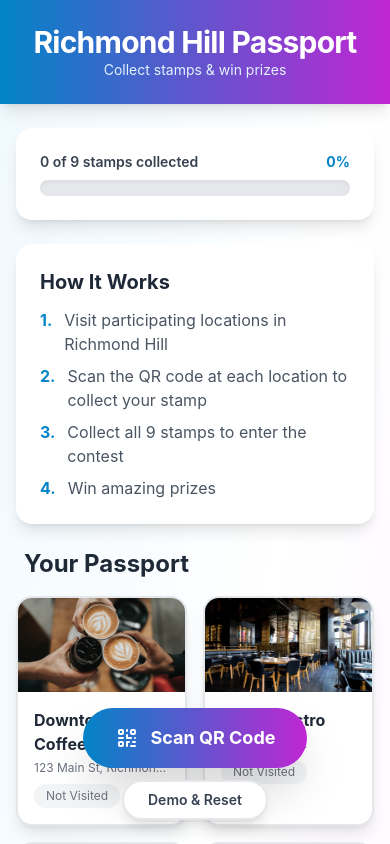
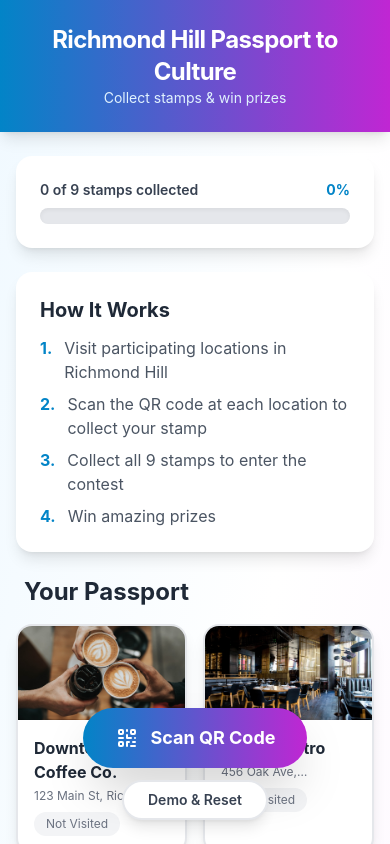
Before and after one commit to karmakazi/passport, a Next.js app: page / in a window 390 px wide. Shown: the top 844 px of the page. Built offline with nearby package versions, Linux system fonts and the light colour scheme.

Commit message:
Rename app to Richmond Hill Passport to Culture
- Updated app title and metadata
- Updated header component with new name
- Made header text responsive for longer title
- Updated all references throughout the app
- Updated README with new name and description

```diff
--- a/app/demo/page.tsx
+++ b/app/demo/page.tsx
@@ -71,7 +71,7 @@ export default function DemoPage() {
             </h2>
             <p className="text-center mb-4 text-primary-100">
               {isProduction
-                ? 'Scan this QR code to access the Richmond Hill Passport app'
+                ? 'Scan this QR code to access the Richmond Hill Passport to Culture app'
                 : 'Scan this QR code with your phone to access the app on your local network'
               }
             </p>
--- a/app/layout.tsx
+++ b/app/layout.tsx
@@ -2,8 +2,8 @@ import type { Metadata, Viewport } from 'next'
 import './globals.css'
 
 export const metadata: Metadata = {
-  title: 'Richmond Hill Passport - Collect Stamps & Win',
-  description: 'Visit local Richmond Hill businesses, collect stamps and enter to win amazing prizes!',
+  title: 'Richmond Hill Passport to Culture - Collect Stamps & Win',
+  description: 'Explore Richmond Hill culture! Visit local businesses, collect stamps and enter to win amazing prizes!',
 }
 
 export const viewport: Viewport = {
--- a/app/print-qr/page.tsx
+++ b/app/print-qr/page.tsx
@@ -96,7 +96,7 @@ export default function PrintQRPage() {
                 Scan to Collect Your Stamp!
               </h2>
               <p className="text-lg">
-                Richmond Hill Passport Program
+                Richmond Hill Passport to Culture
               </p>
             </div>
 
--- a/app/success/page.tsx
+++ b/app/success/page.tsx
@@ -45,7 +45,7 @@ export default function SuccessPage() {
           {/* Details */}
           <div className="bg-gradient-to-r from-primary-50 to-accent-50 rounded-2xl p-6 mb-8">
             <p className="text-gray-700 mb-4">
-              Thank you for participating in the Richmond Hill Passport program!
+              Thank you for participating in the Richmond Hill Passport to Culture program!
             </p>
             <div className="space-y-2 text-sm text-gray-600">
               <p>Winners will be announced on December 31st</p>
--- a/components/Header.tsx
+++ b/components/Header.tsx
@@ -6,7 +6,7 @@ export default function Header() {
       <div className="container mx-auto px-4 py-6">
         <div className="flex flex-col items-center justify-center gap-2">
           <div>
-            <h1 className="text-3xl font-bold tracking-tight text-center">Richmond Hill Passport</h1>
+            <h1 className="text-2xl md:text-3xl font-bold tracking-tight text-center">Richmond Hill Passport to Culture</h1>
             <p className="text-primary-100 text-sm text-center">Collect stamps & win prizes</p>
           </div>
         </div>
```
Also changed, not shown: 1 other file (tests, documents, lock files or other folders).
